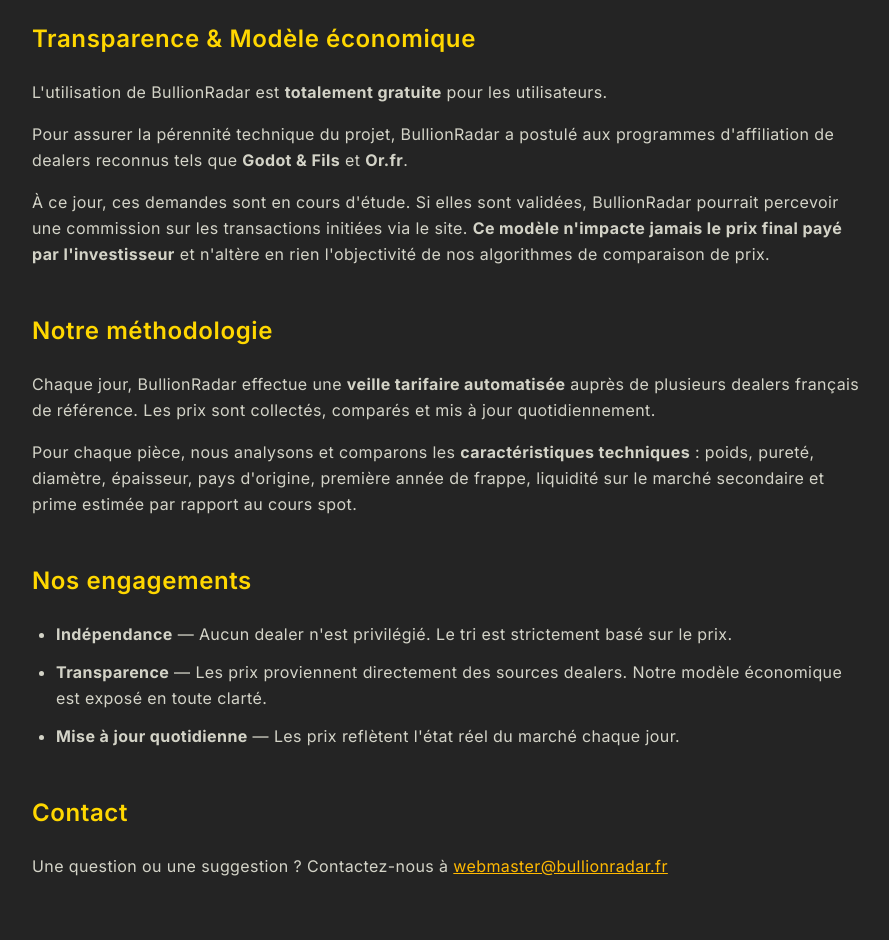
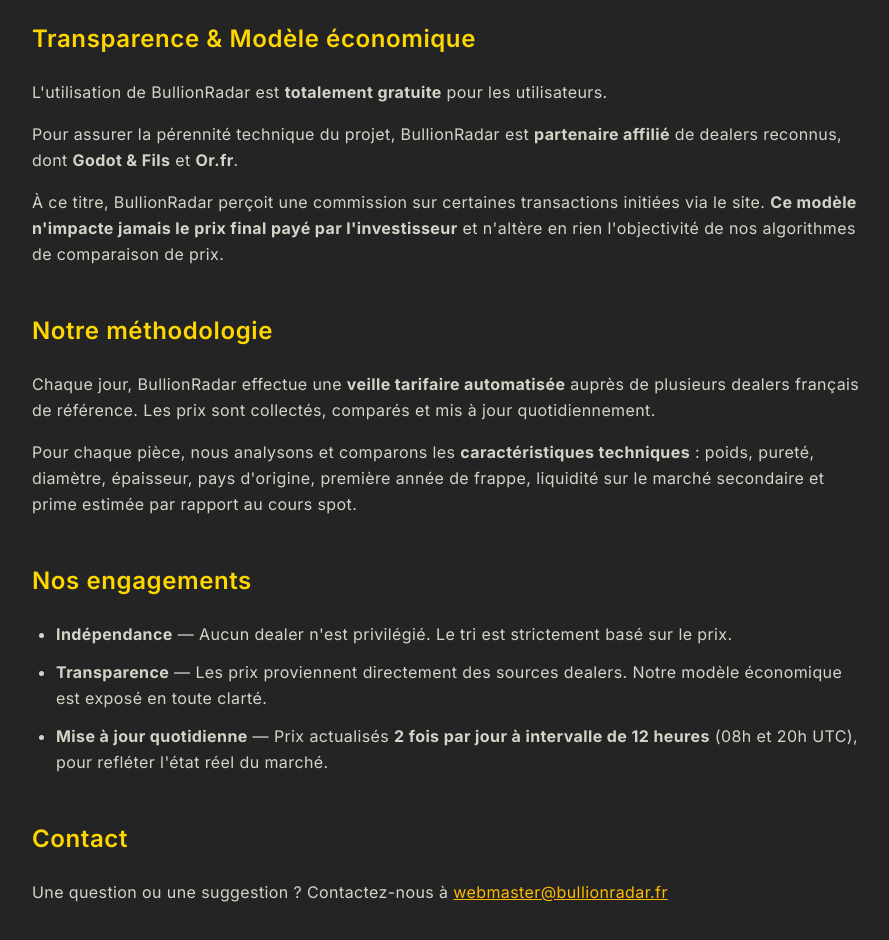
Before and after one commit to laurentknauss/bullionradar, a Next.js app: page /a-propos in a window 1280 px wide. Shown: the part 500-1440 px from the top of the page, without its empty margins (192-1081 px from the left). Built offline with nearby package versions, Linux system fonts and the light colour scheme.

Commit message:
feat(a-propos): affiliation Godot & Or.fr confirmée + fix layout JSX + cadence 2x/jour

```diff
--- a/src/app/a-propos/page.tsx
+++ b/src/app/a-propos/page.tsx
@@ -41,14 +41,14 @@
           </h2>
           <div className="space-y-4 leading-relaxed tracking-wide text-[#FFFFF0]/80">
             <p>
-              BullionRadar est un <strong>comparateur indépendant</strong> de
-              pièces d&apos;or et d&apos;argent d&apos;investissement, conçu
+              BullionRadar est un <strong>comparateur indépendant</strong>{" "}
+              de pièces d&apos;or et d&apos;argent d&apos;investissement, conçu
               pour les investisseurs français.
             </p>
             <p>
               Nous ne vendons aucune pièce. Notre seul objectif est de vous
-              fournir une <strong>information objective et à jour</strong> pour
-              vous aider à prendre les meilleures décisions
+              fournir une <strong>information objective et à jour</strong>{" "}
+              pour vous aider à prendre les meilleures décisions
               d&apos;investissement en métaux précieux.
             </p>
             <p>
@@ -73,13 +73,12 @@
               <strong>totalement gratuite</strong> pour les utilisateurs.
             </p>
             <p>
-              Pour assurer la pérennité technique du projet, BullionRadar a
-              postulé aux programmes d&apos;affiliation de dealers reconnus tels
-              que <strong>Godot & Fils</strong> et <strong>Or.fr</strong>.
+              Pour assurer la pérennité technique du projet, BullionRadar est{" "}
+              <strong>partenaire affilié</strong> de dealers reconnus, dont{" "}
+              <strong>Godot & Fils</strong> et <strong>Or.fr</strong>.
             </p>
             <p>
-              À ce jour, ces demandes sont en cours d&apos;étude. Si elles sont
-              validées, BullionRadar pourrait percevoir une commission sur les
+              À ce titre, BullionRadar perçoit une commission sur certaines
               transactions initiées via le site.{" "}
               <strong>
                 Ce modèle n&apos;impacte jamais le prix final payé par
@@ -105,7 +104,7 @@
             </p>
             <p>
               Pour chaque pièce, nous analysons et comparons les{" "}
-              <strong>caractéristiques techniques</strong> : poids, pureté,
+              <strong>caractéristiques techniques</strong>{" "}: poids, pureté,
               diamètre, épaisseur, pays d&apos;origine, première année de
               frappe, liquidité sur le marché secondaire et prime estimée par
               rapport au cours spot.
@@ -121,17 +120,18 @@
           <div className="space-y-4 leading-relaxed tracking-wide text-[#FFFFF0]/80">
             <ul className="list-disc space-y-3 pl-6">
               <li>
-                <strong>Indépendance</strong> — Aucun dealer n&apos;est
+                <strong>Indépendance</strong>{" "}— Aucun dealer n&apos;est
                 privilégié. Le tri est strictement basé sur le prix.
               </li>
               <li>
-                <strong>Transparence</strong> — Les prix proviennent directement
-                des sources dealers. Notre modèle économique est exposé en toute
-                clarté.
+                <strong>Transparence</strong>{" "}— Les prix proviennent
+                directement des sources dealers. Notre modèle économique est
+                exposé en toute clarté.
               </li>
               <li>
-                <strong>Mise à jour quotidienne</strong> — Les prix reflètent
-                l&apos;état réel du marché chaque jour.
+                <strong>Mise à jour quotidienne</strong>{" "}— Prix actualisés{" "}
+                <strong>2 fois par jour à intervalle de 12 heures</strong>{" "}
+                (08h et 20h UTC), pour refléter l&apos;état réel du marché.
               </li>
             </ul>
           </div>
```
